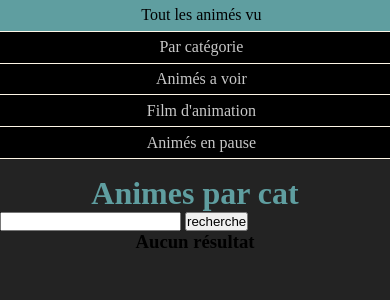
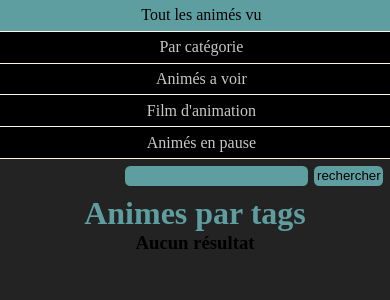
Before and after one commit to titivince/list-anime, a PHP site: page /animes-by-cat.php in a window 390 px wide. Shown: the top 300 px of the page. Run offline with PHP 8.4, Linux system fonts and the light colour scheme.

Commit message:
add css
add css for rescreach bar
update media querry
change method to POST

```diff
--- a/animes-by-cat.php
+++ b/animes-by-cat.php
@@ -3,15 +3,14 @@ require('src/function.php');
 require('src/pdo.php');
 
 $pdo = (new Connection())->pdo();
-if(isset($_GET["select"])){
-    $sql = $pdo->query("SELECT * FROM list WHERE tags LIKE '%{$_GET["select"]}%' ");
+if(isset($_POST["select"])){
+    $sql = $pdo->query("SELECT * FROM list WHERE tags LIKE '%{$_POST["select"]}%' ");
 
     $animes = $sql->fetchAll();
 }
-
 ?>
 <!DOCTYPE html>
-<html lang="en">
+<html lang="fr">
 <head>
     <meta charset="UTF-8">
     <meta name="viewport" content="width=device-width, initial-scale=1.0">
@@ -20,16 +19,15 @@ if(isset($_GET["select"])){
 </head>
 <body>
 <?php require('src/nav.html'); ?>
-    <h1 class="center">Animes par cat</h1>
-    <form action="" method="GET">
+    <form action="" method="POST">
         <input type="text" name="select">
-        <input type="submit" value="recherche">
+        <input type="submit" value="rechercher">
     </form>
+    <h1 class="center">Animes par tags</h1>
     <?php
     if(!empty($animes)){
         require('src/main-block.php');
-    }
-    else{
+    }else{
         echo '<h3 class="center">Aucun résultat</h3>';
     }
     ?>
--- a/asset/style.css
+++ b/asset/style.css
@@ -23,14 +23,25 @@ nav a, footer{
     border: none;
     color: rgb(200, 200, 200);
 }
-h1{
-    margin-top: .5em;
-    color:cadetblue;
-}
 nav a:hover{
     background-color: cadetblue;
     color: black;
     transition: .5s;
+}
+h1{
+    margin-top: .3em;
+    color:cadetblue;
+}
+form{
+    display: flex;
+    justify-content: flex-end;
+}
+input{
+    margin: .5em .5em 0 0;
+    background-color: cadetblue;
+    padding: .2em;
+    border-radius: .4em;
+    border: transparent;
 }
 .main-block{
     justify-content: space-evenly;
@@ -60,6 +71,7 @@ p{
 .desc{
     margin: .2em;
 }
+
 .info{
     justify-content: space-evenly;
 }
@@ -68,6 +80,11 @@ footer{
 }
 
 @media screen and ( max-width: 1024px){
+    .block{
+        width: 48%;
+    }
+}
+@media screen and (max-width: 426px){
     nav{
         flex-direction: column;
 
@@ -78,11 +95,6 @@ footer{
         border-bottom: 1px solid oldlace;
     }
     .block{
-        width: 48%;
-    }
-}
-@media screen and (max-width: 426px){
-    .block{
         width: 94%;
     }
 }
```
